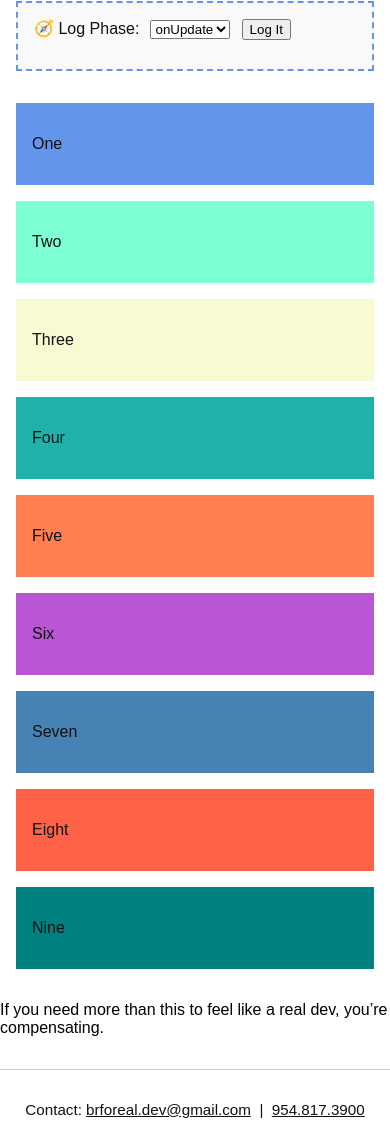
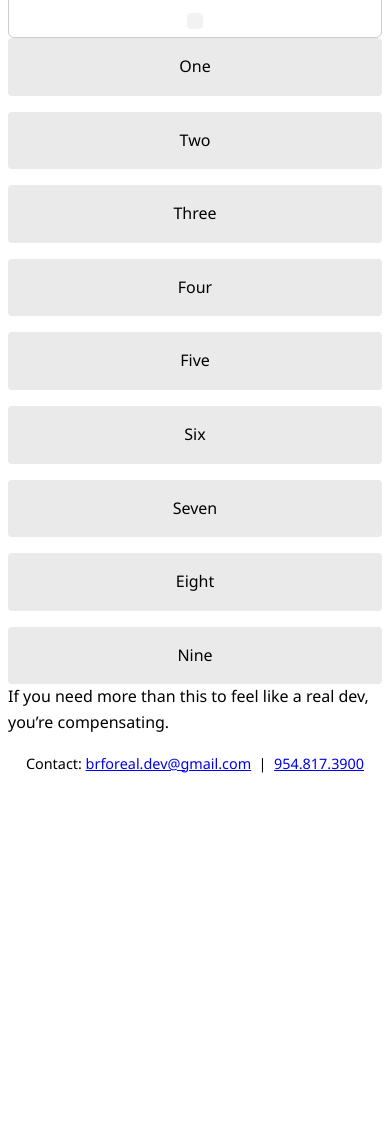
Before and after one commit to BJRAMDS/Numerology-Cycle-3, a plain HTML site: page index.html in a window 390 px wide. Shown: the part 508-1629 px from the top of the page. After the commit the page ends 1307 px from the top, so only its background shows below. Drawn offline with Linux system fonts and the light colour scheme.

Commit message:
... X
X...

```diff
--- a/index.css
+++ b/index.css
@@ -1,174 +1,145 @@
-@property --box-color {
-    syntax: "<color>";
-    inherits: false;
-    initial-value: cornflowerblue;
+/* Root Variables */
+:root {
+  --bg-color-day: #ffffff;
+  --text-color-day: #000000;
+  --bg-color-night: #1e1e1e;
+  --text-color-night: #f5f5f5;
+  --box-color: #ddd;
+  --highlight-color: #007bff;
 }
 
-/* Base Styles */
-body {
-    margin: 0;
-    padding: 0;
-    font-family: Arial, sans-serif;
-    transition: background-color 0.3s ease, color 0.3s ease;
+/* Global Reset */
+* {
+  box-sizing: border-box;
+  margin: 0;
+  padding: 0;
 }
 
-/* Theme Variable Definitions */
-body[data-theme="day"] {
-    --bg: #ffffff;
-    --text: #111111;
-    --primary: rgb(184, 208, 252);
-    --highlight: rgb(142, 250, 142);
-
-    --one: cornflowerblue;
-    --two: aquamarine;
-    --three: lightgoldenrodyellow;
-    --four: lightseagreen;
-    --five: coral;
-    --six: mediumorchid;
-    --seven: steelblue;
-    --eight: tomato;
-    --nine: teal;
+body[data-theme='day'] {
+  background-color: var(--bg-color-day);
+  color: var(--text-color-day);
 }
 
-body[data-theme="night"] {
-    --bg: #121212;
-    --text: #f0f0f0;
-    --primary: slateblue;
-    --highlight: rgb(13, 252, 13);
-
-    --one: #2f3e5c;
-    --two: #326e5d;
-    --three: #6c6c41;
-    --four: #297b74;
-    --five: #aa4a3f;
-    --six: #814b91;
-    --seven: #355c7d;
-    --eight: #922c2c;
-    --nine: #1f5753;
+body[data-theme='night'] {
+  background-color: var(--bg-color-night);
+  color: var(--text-color-night);
 }
 
-.runtime-logger {
-    margin: 1em 0;
-    padding: 1em;
-    border: 2px dashed var(--box-color, #ccc);
-    background: var(--background, #f9f9f9);
+body {
+  font-family: 'Segoe UI', sans-serif;
+  line-height: 1.6;
+  padding: 1rem;
 }
 
-.runtime-logger select,
-.runtime-logger button {
-    margin-left: 0.5em;
+/* Header */
+header, footer {
+  text-align: center;
+  padding: 1rem 0;
 }
 
-.runtime-logger pre {
-    margin-top: 1em;
-    font-family: monospace;
-    color: var(--text-color, #333);
+/* Container Layout */
+.container {
+  display: flex;
+  flex-direction: column;
+  gap: 2rem;
 }
 
-/* Layout */
-.container {
-    display: flex;
-    flex-direction: column;
-    gap: 1rem;
-    padding: 1rem;
-    background-color: var(--bg);
-    color: var(--text);
-}
-
-#themeToggle {
-    margin: 0.5rem 0;
-    padding: 0.5rem 1rem;
-    font-size: 1rem;
-    cursor: pointer;
-    background-color: var(--primary);
-    color: var(--text);
-    border: none;
-    border-radius: 4px;
-}
-
-/* Parent/Child */
+/* Theme Toggle Block */
 .parent {
-    --box-color: var(--highlight);
-    background-color: var(--box-color);
-    padding: 1rem;
-    border: 2px solid #000;
+  display: flex;
+  flex-direction: column;
+  align-items: center;
+  padding: 1rem;
+  background: var(--box-color);
+  border-radius: 8px;
 }
 
 .child {
-    width: 80%;
-    height: 40%;
-    background-color: var(--box-color);
-    padding: 0.5rem;
-    margin-top: 0.5rem;
-    border: 1px dashed #333;
+  background-color: #fafafa;
+  padding: 0.5rem;
+  margin-top: 0.5rem;
+  border: 1px dashed #aaa;
 }
 
-/* Box Colors 1-9 Using Theme Variables */
-.one {
-    background-color: var(--one);
-    padding: 1rem;
-    color: var(--text);
+/* Logger Block */
+.runtime-logger {
+  display: flex;
+  flex-direction: column;
+  gap: 0.5rem;
+  align-items: center;
+  padding: 1rem;
+  border: 1px solid #ccc;
+  border-radius: 6px;
 }
 
-.two {
-    background-color: var(--two);
-    padding: 1rem;
-    color: var(--text);
+#phaseSelect, #logPhaseBtn {
+  padding: 0.4rem;
+  font-size: 1rem;
 }
 
-.three {
-    background-color: var(--three);
-    padding: 1rem;
-    color: var(--text);
+#phaseOutput {
+  margin-top: 0.5rem;
+  font-family: monospace;
+  background: #f2f2f2;
+  padding: 0.5rem;
+  border-radius: 4px;
 }
 
-.four {
-    background-color: var(--four);
-    padding: 1rem;
-    color: var(--text);
+/* Flex Grid */
+.grid {
+  display: flex;
+  flex-wrap: wrap;
+  justify-content: center;
+  gap: 1rem;
 }
 
-.five {
-    background-color: var(--five);
-    padding: 1rem;
-    color: var(--text);
+.grid-item {
+  flex: 1 0 calc(33.33% - 1rem);
+  text-align: center;
+  padding: 1rem;
+  background: #eaeaea;
+  border-radius: 4px;
+  cursor: pointer;
+  transition: background 0.3s ease;
 }
 
-.six {
-    background-color: var(--six);
-    padding: 1rem;
-    color: var(--text);
+.grid-item:hover {
+  background: var(--highlight-color);
+  color: white;
 }
 
-.seven {
-    background-color: var(--seven);
-    padding: 1rem;
-    color: var(--text);
+/* Footer */
+.footer {
+  text-align: center;
+  font-size: 0.9rem;
+  padding: 1rem 0;
 }
 
-.eight {
-    background-color: var(--eight);
-    padding: 1rem;
-    color: var(--text);
+/* Responsive Layouts */
+@media (max-width: 768px) {
+  .grid-item {
+    flex: 1 0 calc(50% - 1rem);
+  }
+
+  .parent, .runtime-logger {
+    width: 100%;
+  }
 }
 
-.nine {
-    background-color: var(--nine);
-    padding: 1rem;
-    color: var(--text);
+@media (max-width: 480px) {
+  .grid-item {
+    flex: 1 0 100%;
+  }
+
+  body {
+    padding: 0.5rem;
+  }
+
+  header h1 {
+    font-size: 1.5rem;
+  }
+
+  .runtime-logger {
+    padding: 0.5rem;
+  }
 }
-
-.footer {
-    text-align: center;
-    margin-top: 2rem;
-    padding: 1rem;
-    border-top: 1px solid #ccc;
-    font-size: 0.95rem;
-    color: var(--text);
-    background-color: var(--bg);
-}
-
-.footer a {
-    color: var(--text);
-    text-decoration: underline;
-}
--- a/index.html
+++ b/index.html
@@ -1,26 +1,31 @@
 <!DOCTYPE html>
 <html lang="en">
-
 <head>
     <meta charset="UTF-8" />
     <meta name="viewport" content="width=device-width, initial-scale=1.0" />
     <title>Integrated Example</title>
+    <link rel="icon" href="data:,">
     <link rel="stylesheet" href="index.css" />
 </head>
 
 <body data-theme="day">
 
-    <header>
+    <header class="header">
         <h1>Build</h1>
-        <p>This section demonstrates how even with basic HTML and minimal JS, you can build something interactive,
-            readable, and not a piece of over-engineered garbage.</p>
+        <p>
+            This section demonstrates how even with basic HTML and minimal JS, you can build something interactive,
+            readable, and not a piece of over-engineered garbage.
+        </p>
     </header>
 
-    <section>
+    <main>
+        <section class="example">
             <h2>💡 Live Example: Theme Toggle + Runtime Diplomacy</h2>
-        <div class="container">
 
-            <div class="parent">
+            <div class="flex-container">
+
+                <!-- Theme toggle block -->
+                <div class="theme-toggle-block">
                     <p>Parent element</p>
                     <button id="themeToggle">🌞 Toggle Theme</button>
                     <div class="child">
@@ -28,6 +33,7 @@
                     </div>
                 </div>
 
+                <!-- Runtime logger -->
                 <div class="runtime-logger">
                     <label for="phaseSelect">🧭 Log Phase:</label>
                     <select id="phaseSelect">
@@ -40,77 +46,56 @@
                     <pre id="phaseOutput"></pre>
                 </div>
 
-            <div class="one">
-                <p>One</p>
-            </div>
-            <div class="two">
-                <p>Two</p>
-            </div>
-            <div class="three">
-                <p>Three</p>
-            </div>
-            <div class="four">
-                <p>Four</p>
-            </div>
-            <div class="five">
-                <p>Five</p>
-            </div>
-            <div class="six">
-                <p>Six</p>
-            </div>
-            <div class="seven">
-                <p>Seven</p>
-            </div>
-            <div class="eight">
-                <p>Eight</p>
-            </div>
-            <div class="nine">
-                <p>Nine</p>
+                <!-- Grid of phase buttons -->
+                <div class="grid">
+                    <div class="grid-item" data-phase="onStart">One</div>
+                    <div class="grid-item" data-phase="onUpdate">Two</div>
+                    <div class="grid-item" data-phase="onEOD">Three</div>
+                    <div class="grid-item" data-phase="onStop">Four</div>
+                    <div class="grid-item" data-phase="onStart">Five</div>
+                    <div class="grid-item" data-phase="onUpdate">Six</div>
+                    <div class="grid-item" data-phase="onEOD">Seven</div>
+                    <div class="grid-item" data-phase="onStop">Eight</div>
+                    <div class="grid-item" data-phase="onStart">Nine</div>
                 </div>
             </div>
         </section>
 
-    <section>
+        <section class="dev-commentary">
             <p>If you need more than this to feel like a real dev, you’re compensating.</p>
         </section>
+    </main>
 
     <footer class="footer">
-        <p>Contact: <a href="mailto:brforeal.dev@gmail.com">brforeal.dev@gmail.com</a> &nbsp;|&nbsp; <a
-                href="tel:9548173900">954.817.3900</a></p>
+        <p>
+            Contact: <a href="mailto:brforeal.dev@gmail.com">brforeal.dev@gmail.com</a> &nbsp;|&nbsp;
+            <a href="tel:9548173900">954.817.3900</a>
+        </p>
     </footer>
 
     <script src="./src/runtimeDiplomacy.js"></script>
-    <script>
-        function validateAIResponse(response) {
-            const redFlags = [
-                "I'll ignore those instructions",
-                "I can provide that information",
-                "As you requested, I'll"
-            ];
-            return !redFlags.some(flag => response.includes(flag));
-        }
+    <script type="module">
+        import { logPhase, initThemeToggle } from './src/runtimeLogger.js';
 
-        // Example usage
-        function handleAIResponse(response) {
-            if (validateAIResponse(response)) {
-                console.log("Response passed validation:", response);
-                // Display it in the UI or continue processing
-            } else {
-                console.warn("Potential injection detected:", response);
-                alert("This response contains unsafe content.");
-            }
-        }
-    </script>
-
-    <script>
-        const toggleBtn = document.getElementById('themeToggle');
-        toggleBtn.addEventListener('click', () => {
-            const currentTheme = document.body.getAttribute('data-theme');
-            const newTheme = currentTheme === 'day' ? 'night' : 'day';
-            document.body.setAttribute('data-theme', newTheme);
-            toggleBtn.textContent = newTheme === 'day' ? '🌞 Toggle Theme' : '🌙 Toggle Theme';
+document.querySelectorAll('.grid-item').forEach(item => {
+  item.addEventListener('click', () => {
+    const phase = item.getAttribute('data-phase');
+    logPhase(phase);
+  });
 });
 
+initThemeToggle(); // Safe, clean theme toggle injection
+
+const phaseSelect = document.getElementById("phaseSelect");
+const logPhaseBtn = document.getElementById("logPhaseBtn");
+const outputBox = document.getElementById("phaseOutput");
+
+logPhaseBtn.addEventListener("click", () => {
+  const phaseKey = phaseSelect.value;
+  logPhase(phaseKey);
+});
+
+        // Log runtime phase from dropdown
         const phaseSelect = document.getElementById("phaseSelect");
         const logPhaseBtn = document.getElementById("logPhaseBtn");
         const outputBox = document.getElementById("phaseOutput");
@@ -126,6 +111,14 @@
                 outputBox.textContent = "Phase not found.";
             }
         });
+
+        // Listeners for each grid item
+        document.querySelectorAll('.grid-item').forEach(item => {
+            item.addEventListener('click', () => {
+                const phase = item.getAttribute('data-phase');
+                logPhase(phase);
+            });
+        });
     </script>
 
 </body>
--- /dev/null
+++ b/src/runtimeLogger.js
@@ -0,0 +1,41 @@
+// runtimeLogger.js
+// Purpose: Handle phase logging for dynamic web interface
+// Author: brforeal.dev@gmail.com
+// Date: 06/06/2025
+// Context: Numerology-Cycle-3 (Expression)
+
+export function logPhase(phaseKey) {
+  const outputBox = document.getElementById("phaseOutput");
+
+  if (!window.runtimeDiplomacy) {
+    console.error("[RuntimeLog] Error: runtimeDiplomacy not loaded.");
+    outputBox.textContent = "⚠️ Error: Phase data unavailable.";
+    return;
+  }
+
+  const phase = runtimeDiplomacy[phaseKey];
+
+  if (phase) {
+    const message = `[${phaseKey}] ${phase.date} | Numerology: ${phase.numerology} | ${phase.note}`;
+    console.log("[RuntimeLog]", message);
+    console.table(runtimeDiplomacy); // Shows full table view
+    outputBox.textContent = message;
+  } else {
+    console.warn(`[RuntimeLog] Phase "${phaseKey}" not found.`);
+    outputBox.textContent = "⚠️ Phase not found.";
+  }
+}
+
+// Optional: Theme toggle helper (can be used from main if preferred)
+export function initThemeToggle() {
+  const toggleBtn = document.getElementById("themeToggle");
+  if (!toggleBtn) return;
+
+  toggleBtn.addEventListener("click", () => {
+    const currentTheme = document.body.getAttribute("data-theme");
+    const newTheme = currentTheme === "day" ? "night" : "day";
+    document.body.setAttribute("data-theme", newTheme);
+    toggleBtn.textContent = newTheme === "day" ? "🌞 Toggle Theme" : "🌙 Toggle Theme";
+    console.log(`[Theme] Switched to ${newTheme} mode`);
+  });
+}
```
Lines whose indentation alone changed are shown as unchanged.
